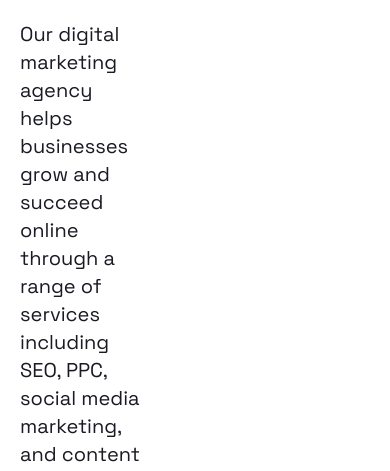
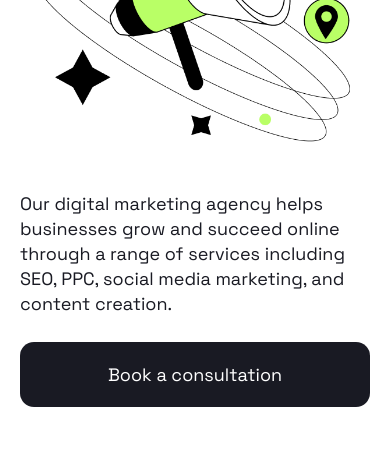
Before and after one commit to kevenBZH/Positivus, a website built with Vite: page index.html in a window 390 px wide. Shown: the part 408-879 px from the top of the page. Built offline with nearby package versions, Linux system fonts and the light colour scheme; files whose address does not match are found by name.

Commit message:
Integration responsive hero

```diff
--- a/src/scss/layout/_hero.scss
+++ b/src/scss/layout/_hero.scss
@@ -4,7 +4,7 @@
     display: grid;
     grid-template-columns: minmax(0, 0.9fr) minmax(0, 1fr);
     column-gap: 30px;
-    margin-top: 70px;
+    margin-block-start: clamp(30px, 5vw, 70px);
 
     &__content {
         display: flex;
@@ -16,7 +16,6 @@
     &__intro {
         width: 85%;
         font-size: vars.$font-xlarge;
-        line-height: 1.4em;
     }
 
     &__illustration {
@@ -27,4 +26,40 @@
             display: none;
         }
     }
+
+    @media (max-width: 1000px) {
+        grid-template-columns: repeat(2, 1fr);
+
+        &__content {
+            gap: 25px;
+        }
+
+        &__intro,
+        &__link.button {
+            font-size: vars.$font-large;
+        }
+
+        &__intro {
+            width: 100%;
+        }
+    }
+
+    @media (max-width: 780px) {
+        grid-template-columns: 1fr;
+
+        &__illustration {
+            display: none;
+            max-width: min(400px, 100%);
+
+            &--mobile {
+                display: block;
+            }
+        }
+    }
+
+    @media (max-width: 600px) {
+        &__link.button {
+            width: 100%;
+        }
+    }
 }
```
